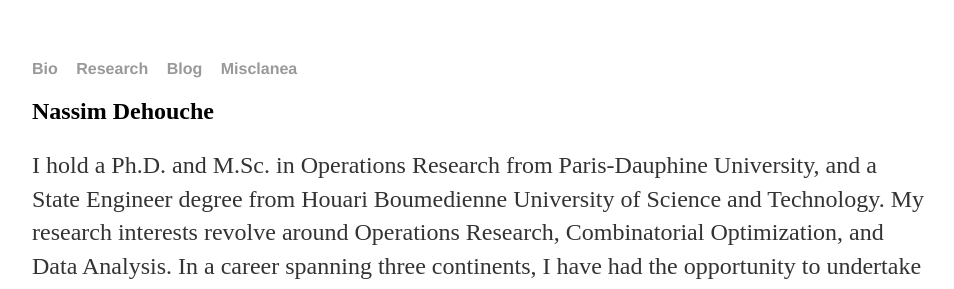
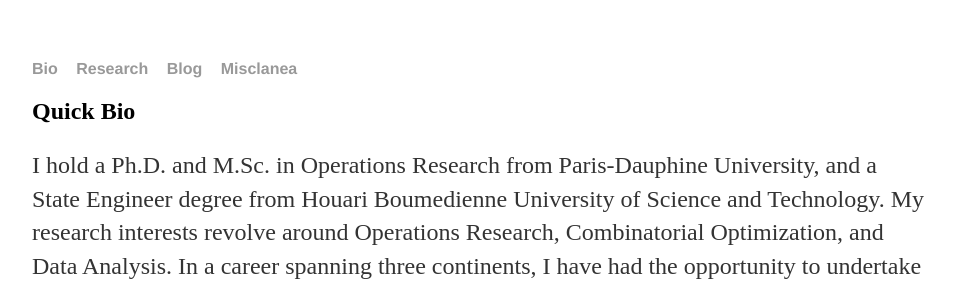
Before and after one commit to ndehouche/ndehouche.github.io, a Jekyll site: the page built from index.html, in a window 1280 px wide. Shown: the top 289 px of the page, without its empty margins (160-1114 px from the left). Built offline with Jekyll 4.4.1, drawn with Linux system fonts in a browser that asks for light colours.

Commit message:
Update index.html

```diff
--- a/index.html
+++ b/index.html
@@ -3,6 +3,6 @@ layout: default
 title: Nassim Dehouche
 ---
 <div class="blurb">
-	<h2>Nassim Dehouche</h2>
+	<h2>Quick Bio</h2>
 	      <p>I hold a Ph.D. and M.Sc. in Operations Research from Paris-Dauphine University, and a State Engineer degree from Houari Boumedienne University of Science and Technology. My research interests revolve around Operations Research, Combinatorial Optimization, and Data Analysis. In a career spanning three continents, I have had the opportunity to undertake or participate in different projects in the fields of Energy, Non-Profit Project Management, Transportation, and Healthcare Management.</p>
 </div><!-- /.blurb -->
```
